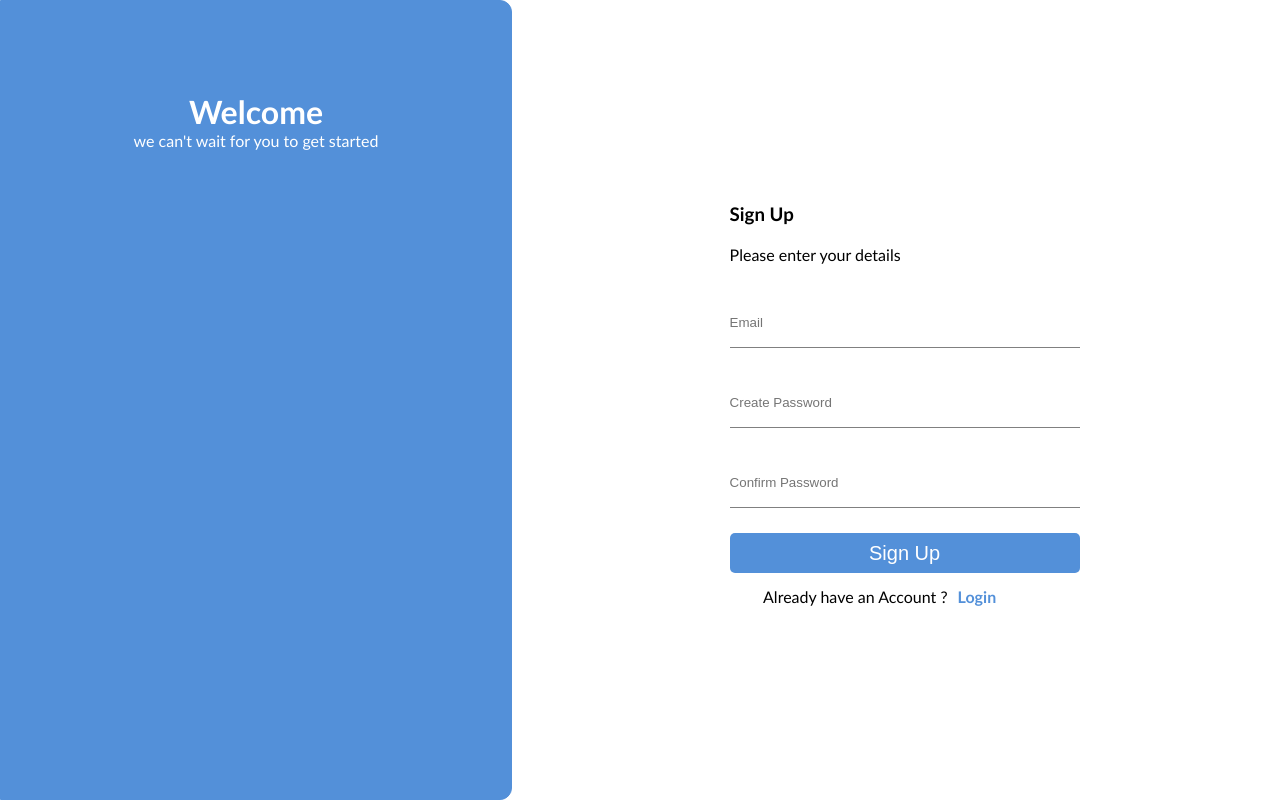
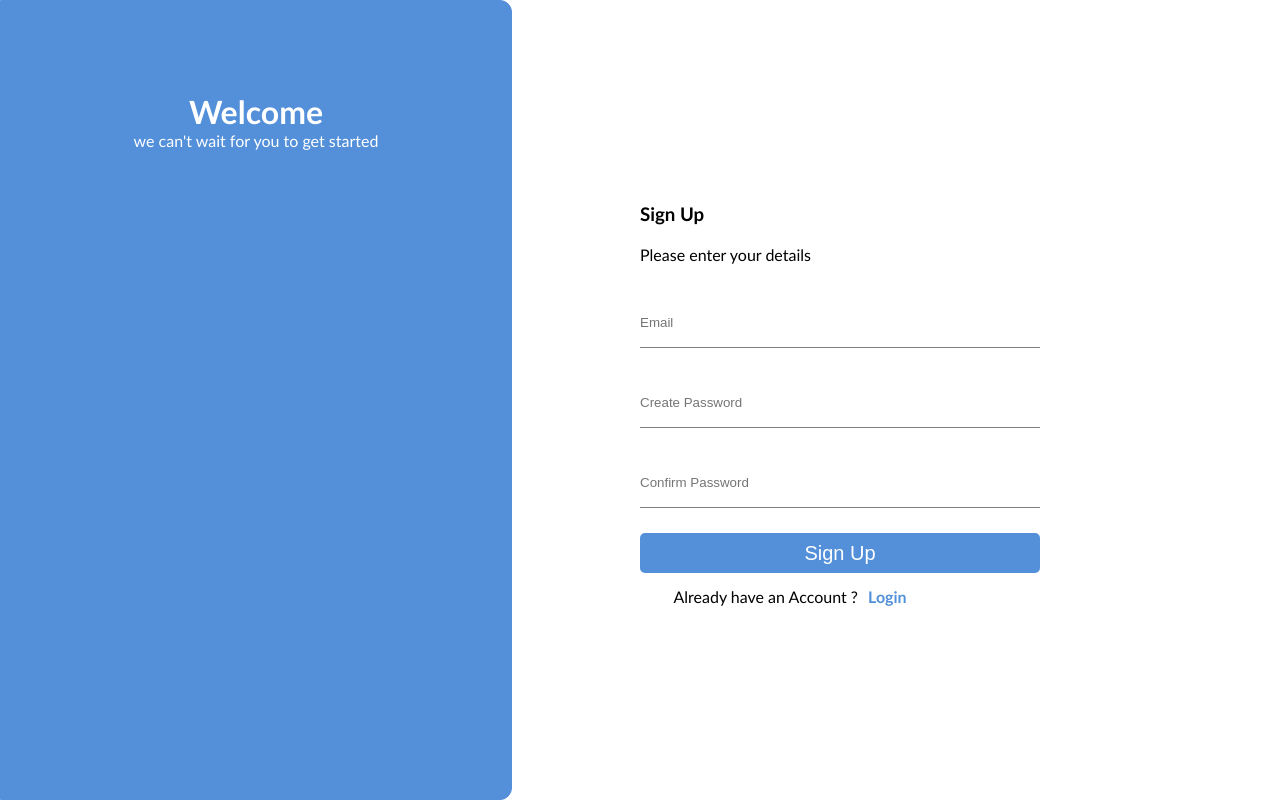
Before and after one commit to youngmentor/Edu-Global2, a React (Vite) app: page /#/signup in a window 1280 px wide. Built offline with nearby package versions, Linux system fonts and the light colour scheme.

Commit message:
new commit

```diff
--- a/src/Component1/SignUp/SignUp.css
+++ b/src/Component1/SignUp/SignUp.css
@@ -36,7 +36,7 @@
 }
 
 .formData {
-    width: 43%;
+    width: 50%;
     height: 100%;
     display: flex;
     /* align-items: center; */
@@ -53,7 +53,7 @@
 }
 
 .SignUpInput {
-    width: 350px;
+    width: 400px;
     border: none;
     border-bottom:1px solid gray ;
     outline: none;
@@ -72,7 +72,7 @@
 }
 
 .Signbttn {
-    width: 350px;
+    width: 400px;
     height: 40px;
     border: none;
     outline: none;
```
